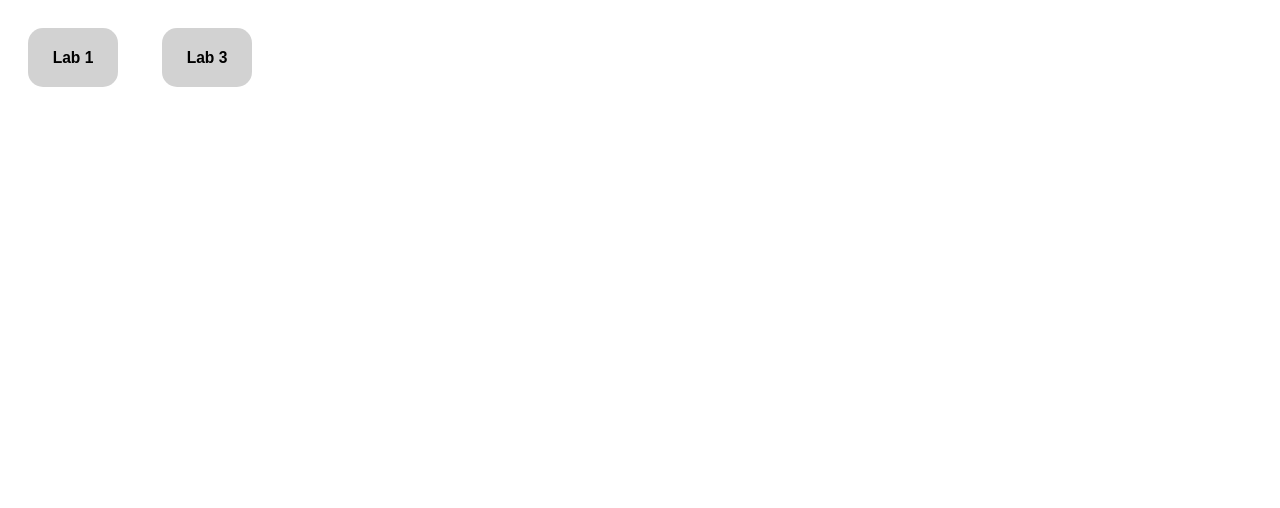
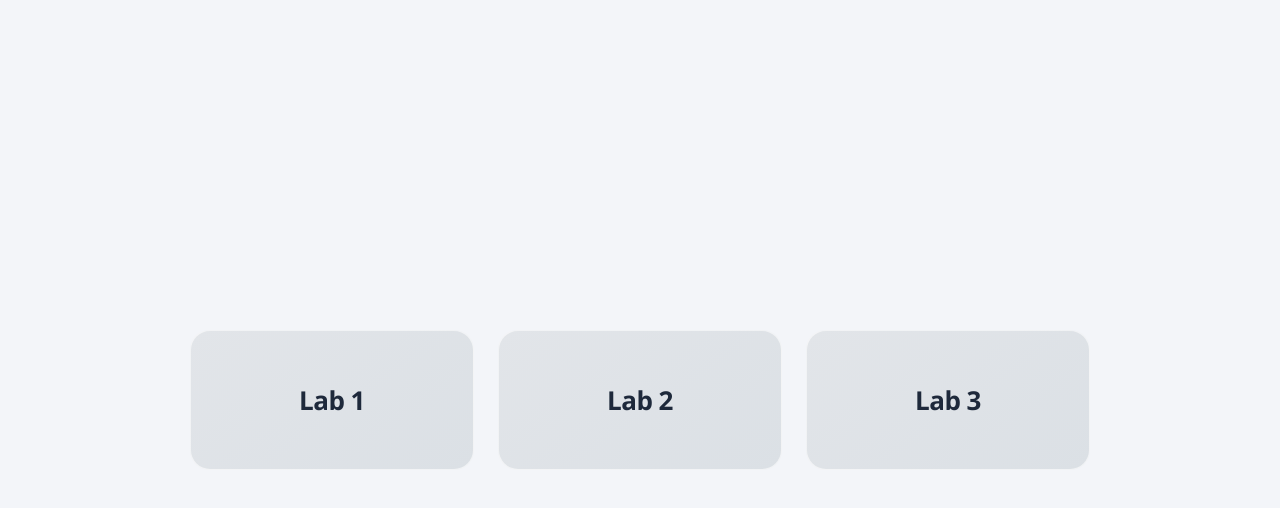
Before and after one commit to farhanchowdhury738/WebTech-Summer-2025-26, a plain HTML site: page index.html in a window 1280 px wide. Drawn offline with Linux system fonts and the light colour scheme.

Commit message:
new design approach home page

```diff
--- a/index.html
+++ b/index.html
@@ -3,14 +3,26 @@
 <head>
     <meta charset="UTF-8">
     <meta name="viewport" content="width=device-width, initial-scale=1.0">
-    <title>All Practice</title>
+    <title>Workspace Dashboard</title>
     <link rel="stylesheet" href="style.css">
 </head>
 <body>
 
-    <button><h3><a href="Lab_1/index.html">Lab 1</a></h3></button>
-    <button><h3><a href="Lab_3/index.html">Lab 3</a></h3></button>
+    <div class="dashboard-wrapper">
+        <div class="lab-grid">
+            <a href="Lab_1/index.html" class="lab-card">
+                <span class="lab-title">Lab 1</span>
+            </a>
 
+            <a href="lab2.html" class="lab-card">
+                <span class="lab-title">Lab 2</span>
+            </a>
+
+            <a href="Lab_3/index.html" class="lab-card">
+                <span class="lab-title">Lab 3</span>
+            </a>
+        </div>
+    </div>
 
 </body>
 </html>
--- a/style.css
+++ b/style.css
@@ -1,12 +1,107 @@
-a{
+/* Core Configurations */
+* {
+    margin: 0;
+    padding: 0;
+    box-sizing: border-box;
+    font-family: 'Segoe UI', system-ui, -apple-system, sans-serif;
+}
+
+body {
+    background-color: #f3f5f9;
+    min-height: 100vh;
+    display: flex;
+    align-items: center;
+    justify-content: center;
+    padding: 20px;
+}
+
+/* Container */
+.dashboard-wrapper {
+    width: 100%;
+    max-width: 900px;
+}
+
+/* Fully Responsive Grid Layout */
+.lab-grid {
+    display: grid;
+    grid-template-columns: repeat(auto-fit, minmax(220px, 1fr));
+    gap: 24px;
+}
+
+/* Premium Dynamic Card Styling */
+.lab-card {
     text-decoration: none;
-    color: black;
+    display: flex;
+    align-items: center;
+    justify-content: center;
+    min-height: 140px;
+    padding: 24px;
+    border-radius: 20px;
+
+    /* Clean, soft metallic dual-tone gradient background */
+    background: linear-gradient(145deg, #e2e5e9, #dbe0e5);
+    color: #334155;
+    border: 1px solid rgba(255, 255, 255, 0.6);
+    cursor: pointer;
+    position: relative;
+    overflow: hidden;
+
+    /* Smooth physical acceleration cubic timing curve */
+    transition:
+        transform 0.4s cubic-bezier(0.16, 1, 0.3, 1),
+        box-shadow 0.4s cubic-bezier(0.16, 1, 0.3, 1),
+        background-color 0.3s ease;
 }
-button{
-    padding: 5px;
-    margin: 20px;
-    width: 90px;
-    border-radius: 15px;
-    border: 0px;
-    background-color: rgba(128, 128, 128, 0.351);
+
+/* Internal Dynamic Glow Effect Overlay */
+.lab-card::before {
+    content: '';
+    position: absolute;
+    top: 100%;
+    left: 0;
+    width: 100%;
+    height: 100%;
+    background: linear-gradient(180deg, rgba(255, 255, 255, 0.35) 0%, rgba(255, 255, 255, 0) 100%);
+    transition: top 0.4s cubic-bezier(0.16, 1, 0.3, 1);
+    pointer-events: none;
 }
+
+/* Cinematic Hover Animations */
+.lab-card:hover {
+    transform: translateY(-8px) scale(1.02);
+    background: linear-gradient(145deg, #ebf0f5, #e1e7ec);
+
+    /* Smooth multi-tiered volumetric shadow drop */
+    box-shadow:
+        0 20px 32px rgba(148, 163, 184, 0.15),
+        0 8px 16px rgba(148, 163, 184, 0.1);
+}
+
+/* Slide glow effect into view on hover */
+.lab-card:hover::before {
+    top: 0;
+}
+
+/* Tactile Click/Press Response */
+.lab-card:active {
+    transform: translateY(-3px) scale(0.99);
+    box-shadow:
+        0 8px 16px rgba(148, 163, 184, 0.1),
+        0 4px 8px rgba(148, 163, 184, 0.05);
+    transition: transform 0.1s ease;
+}
+
+/* Premium Dashboard Typography */
+.lab-title {
+    font-size: 26px;
+    font-weight: 700;
+    letter-spacing: -0.5px;
+    color: #1e293b;
+    z-index: 2; /* Ensures text sits comfortably above the glow overlay */
+    transition: color 0.3s ease, transform 0.3s ease;
+}
+
+.lab-card:hover .lab-title {
+    color: #0f172a;
+    transform: scale(1.03);
+}
```
